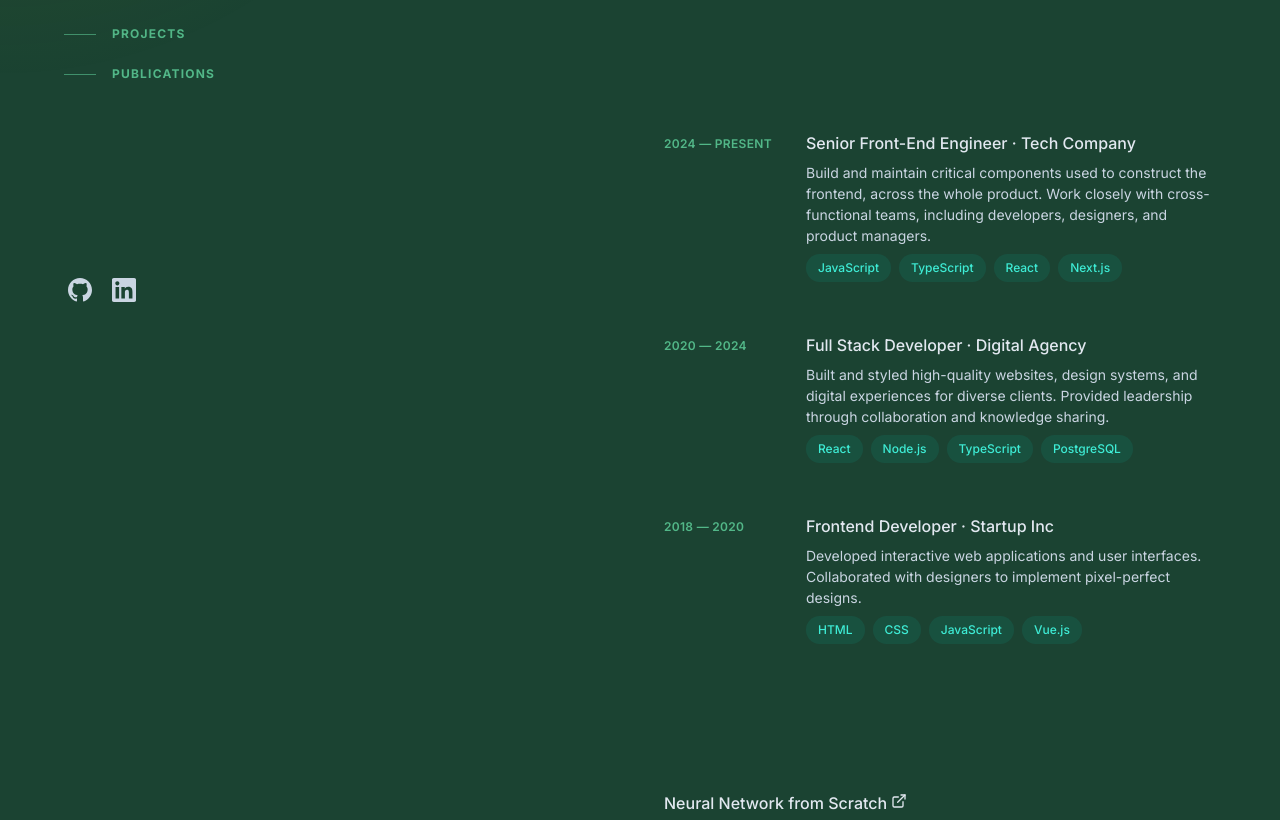
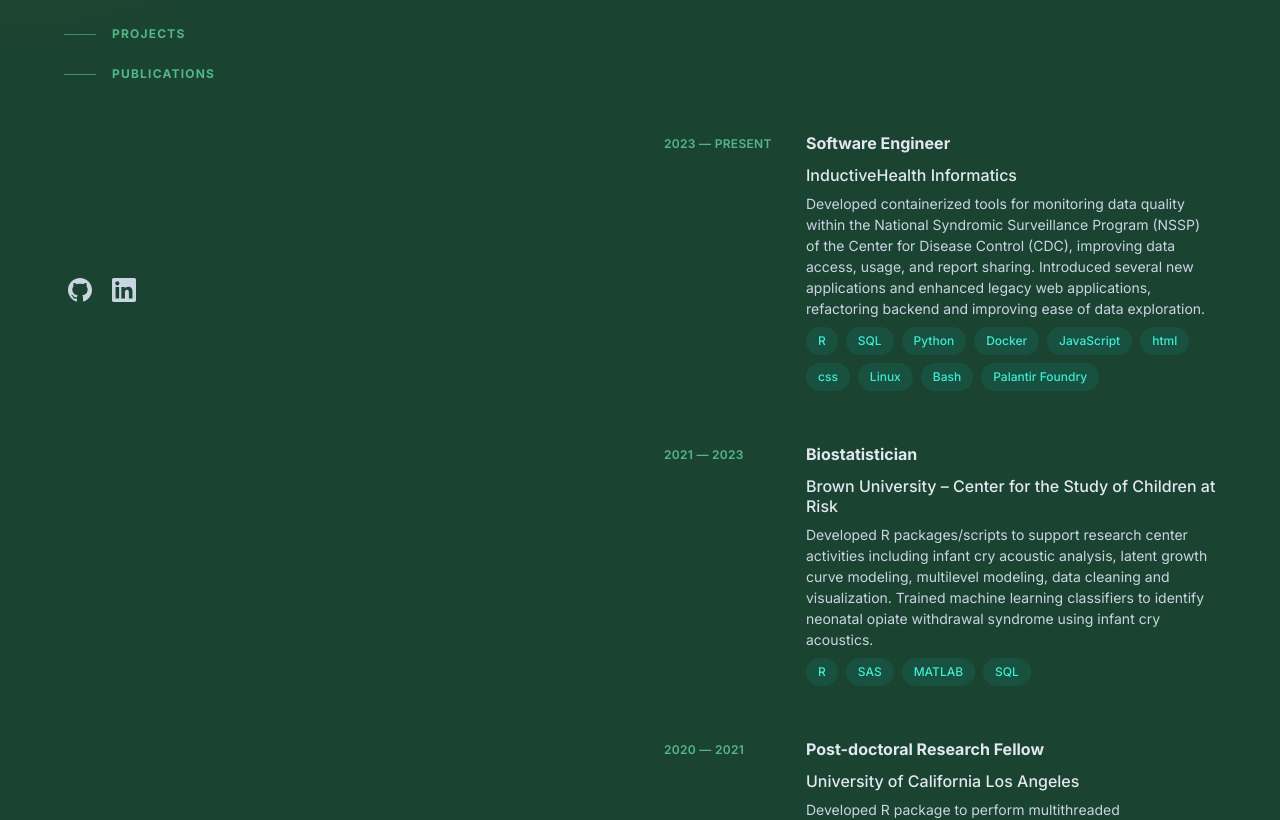
Before and after one commit to amanigaultw/web-portfolio, a Next.js app: page / in a window 1280 px wide. Shown: the part 402-1222 px from the top of the page. Built offline with nearby package versions, Linux system fonts and the light colour scheme.

Commit message:
updated experience section

```diff
--- a/components/Experience.tsx
+++ b/components/Experience.tsx
@@ -3,25 +3,25 @@
 
 const experiences = [
   {
-    period: '2024 — Present',
-    role: 'Senior Front-End Engineer',
-    company: 'Tech Company',
-    description: 'Build and maintain critical components used to construct the frontend, across the whole product. Work closely with cross-functional teams, including developers, designers, and product managers.',
-    skills: ['JavaScript', 'TypeScript', 'React', 'Next.js']
+    period: '2023 — Present',
+    role: 'Software Engineer',
+    company: 'InductiveHealth Informatics',
+    description: 'Developed containerized tools for monitoring data quality within the National Syndromic Surveillance Program (NSSP) of the Center for Disease Control (CDC), improving data access, usage, and report sharing. Introduced several new applications and enhanced legacy web applications, refactoring backend and improving ease of data exploration.',
+    skills: ['R', 'SQL', 'Python', 'Docker', 'JavaScript', 'html', 'css', 'Linux', 'Bash', 'Palantir Foundry']
   },
   {
-    period: '2020 — 2024',
-    role: 'Full Stack Developer',
-    company: 'Digital Agency',
-    description: 'Built and styled high-quality websites, design systems, and digital experiences for diverse clients. Provided leadership through collaboration and knowledge sharing.',
-    skills: ['React', 'Node.js', 'TypeScript', 'PostgreSQL']
+    period: '2021 — 2023',
+    role: 'Biostatistician',
+    company: 'Brown University – Center for the Study of Children at Risk',
+    description: 'Developed R packages/scripts to support research center activities including infant cry acoustic analysis, latent growth curve modeling, multilevel modeling, data cleaning and visualization. Trained machine learning classifiers to identify neonatal opiate withdrawal syndrome using infant cry acoustics.',
+    skills: ['R', 'SAS', 'MATLAB', 'SQL']
   },
   {
-    period: '2018 — 2020',
-    role: 'Frontend Developer',
-    company: 'Startup Inc',
-    description: 'Developed interactive web applications and user interfaces. Collaborated with designers to implement pixel-perfect designs.',
-    skills: ['HTML', 'CSS', 'JavaScript', 'Vue.js']
+    period: '2020 — 2021',
+    role: 'Post-doctoral Research Fellow',
+    company: 'University of California Los Angeles',
+    description: 'Developed R package to perform multithreaded transcriptomic origin analysis. Carried out Psychoneuroimmunology research activities, including statistical analysis and manuscript writting.',
+    skills: ['R', 'SAS', "Java"]
   }
 ]
 
--- a/components/ExperienceCard.tsx
+++ b/components/ExperienceCard.tsx
@@ -27,7 +27,10 @@
             <div>
               <span className="inline-flex items-baseline font-medium leading-tight text-slate-200 hover:text-teal-300 focus-visible:text-teal-300 group/link text-base">
                 <span className="absolute -inset-x-4 -inset-y-2.5 hidden rounded md:-inset-x-6 md:-inset-y-4 lg:block" />
-                <span>{role} · {company}</span>
+                <div className="flex flex-col gap-3">
+                  <span className="font-bold">{role}</span>
+                  <span className="hover:text-teal-400 focus-visible:text-teal-400">{company}</span>
+                </div>
               </span>
             </div>
           </h3>
```
